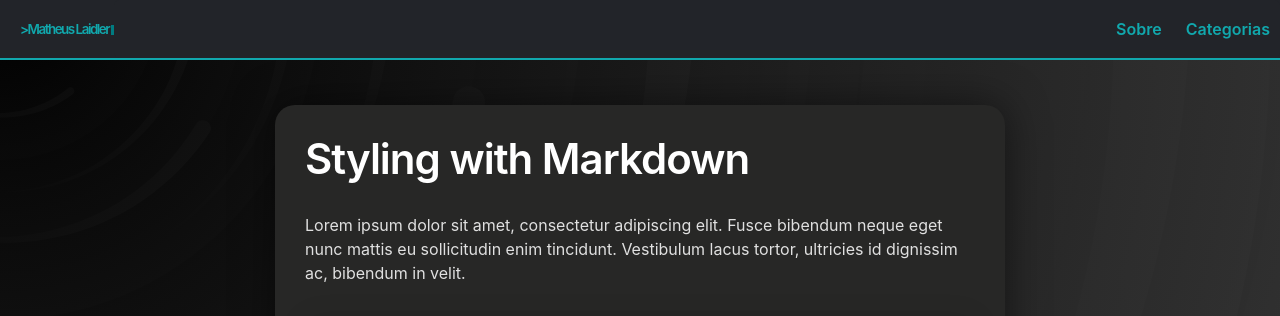
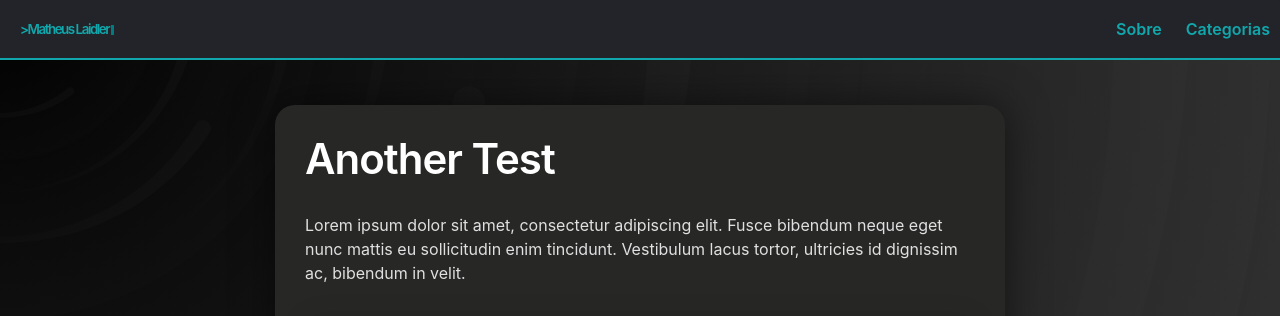
Before and after one commit to matheuslaidler/WayOfSec-Welcome-Theme, a Jekyll site: the page built from _posts/2020-02-24-markdown.md, in a window 1280 px wide and 900 px high, cut to the strip 0-316 px from the top of the window. Built offline with Jekyll 4.4.1, drawn with Linux system fonts in a browser that asks for light colours.

Commit message:
Update 2020-02-24-markdown.md

```diff
--- a/_posts/2020-02-24-markdown.md
+++ b/_posts/2020-02-24-markdown.md
@@ -1,6 +1,6 @@
 ---
 layout: post
-title: Styling with Markdown
+title: Another Test
 categories:
 - teste
 author: Matheus Laidler
```
